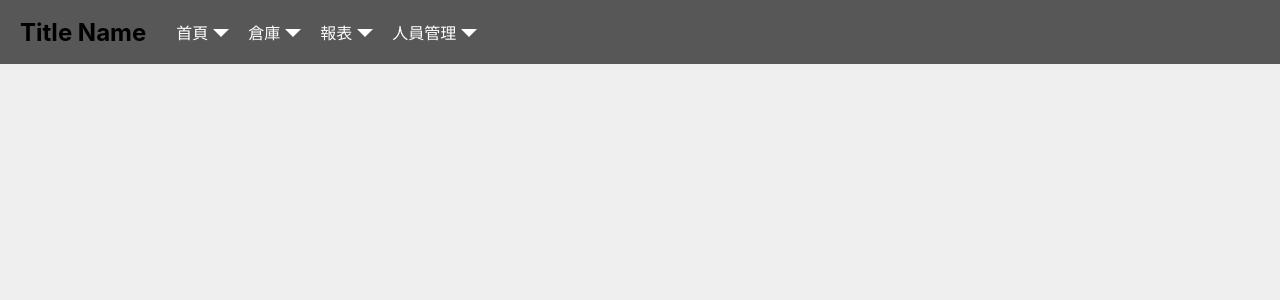
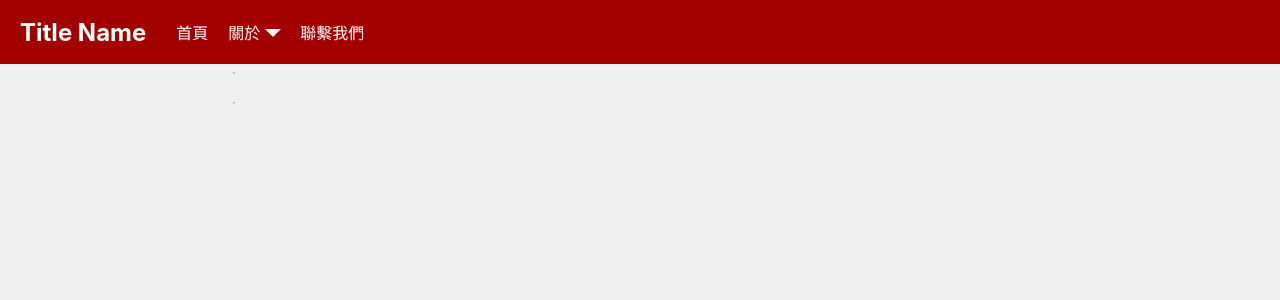
Before and after one commit to JimmyHuang3364/-inventory-front-end-react, a React (Create React App) app: page / in a window 1280 px wide. Shown: the top 300 px of the page. Built offline with nearby package versions, Linux system fonts and the light colour scheme.

Commit message:
首頁初切版

```diff
--- a/public/index.html
+++ b/public/index.html
@@ -24,7 +24,7 @@
       work correctly both with client-side routing and a non-root public URL.
       Learn how to configure a non-root public URL by running `npm run build`.
     -->
-    <title>React App</title>
+    <title>Title Name</title>
   </head>
   <body>
     <noscript>You need to enable JavaScript to run this app.</noscript>
--- a/src/App.jsx
+++ b/src/App.jsx
@@ -1,14 +1,14 @@
 // import './App.css';
 import { BrowserRouter, Route, Routes } from 'react-router-dom';
 import {LoginPage, HomePage} from './components/pages';
-import Navbar from './components/Navbar';
+import Navbar from './components/Navbar.jsx';
 import styled from 'styled-components';
 
 const Layout = styled.div``
 function App() {
   return (
     <Layout className='App'>
-      <Navbar></Navbar>
+    <Navbar/>
       <BrowserRouter>
          <Routes>
            <Route path='login' element={<LoginPage />} />
--- a/src/components/Navbar.jsx
+++ b/src/components/Navbar.jsx
@@ -3,18 +3,21 @@ import styled from "styled-components"
 const Nav = styled.nav`
   height: 4em;
   padding: 0 0 0 20px;
-  background: #575757;
+  background: #a30100;
   display: flex;
   align-items: center;
+  color: white;
   h1 {
     margin: 0;
   }
   .nav-menu {
-    color: white;
     margin: 0;
     padding: 0 0 0 20px;
     display: flex;
     list-style: none;
+    // .menu-about {
+    //   display: none;
+    // }
     li {
       margin: 0 10px;
       cursor: pointer;
@@ -31,6 +34,40 @@ const Nav = styled.nav`
         border: 8px solid;
         border-color: white transparent transparent transparent;
       }
+      .menu-list{
+        // display: none;
+        transition: 0.3s;
+        height: 0;
+        position: absolute;
+        background-color: white;
+        color: rgba(0,0,0,0);
+        padding: 0;
+        li {
+          margin: 0;
+          padding: 2px;
+          list-style: none;
+          &:hover {
+            background-color: green;
+            color: white;
+          }
+        }
+        hr {
+          width: 0;
+          margin: 0 0.3rem;
+        }
+      }
+      &:hover .menu-list{
+        height: 80px;
+        border: 1px solid black;
+      }
+      &:hover .menu-list{
+        color: rgba(0,0,0,1);
+        // display: block;
+        hr {
+          width: 100px;
+          margin: 0 0.3rem;
+        }
+      }
     }
   }
 `
@@ -42,10 +79,18 @@ const Navbar = () => {
     <Nav>
       <h1>{titleName}</h1>
       <ul className="nav-menu">
-        <li>首頁<i></i></li>
-        <li>倉庫<i></i></li>
-        <li>報表<i></i></li>
-        <li>人員管理<i></i></li>
+        <li>首頁</li>
+        <li className="menu-about">關於
+          <i></i>
+          <ul className="menu-list">
+            <li>介紹</li>
+            <hr />
+            <li>模具設計製造</li>
+            <hr />
+            <li>金屬代工</li>
+          </ul>
+        </li>
+        <li>聯繫我們</li>
       </ul>
     </Nav>
   )
```
Also changed, not shown: src/components/pages/HomePage.jsx (+56 -3 lines).
